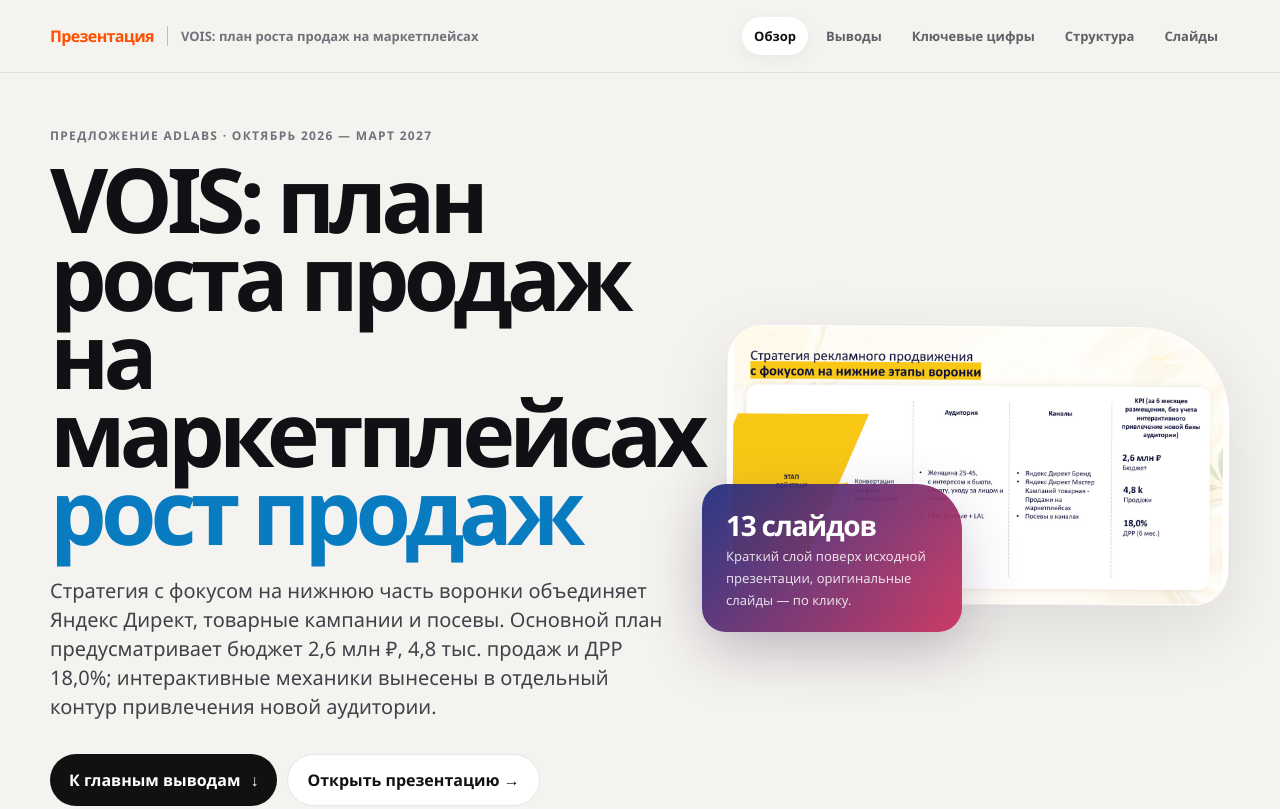
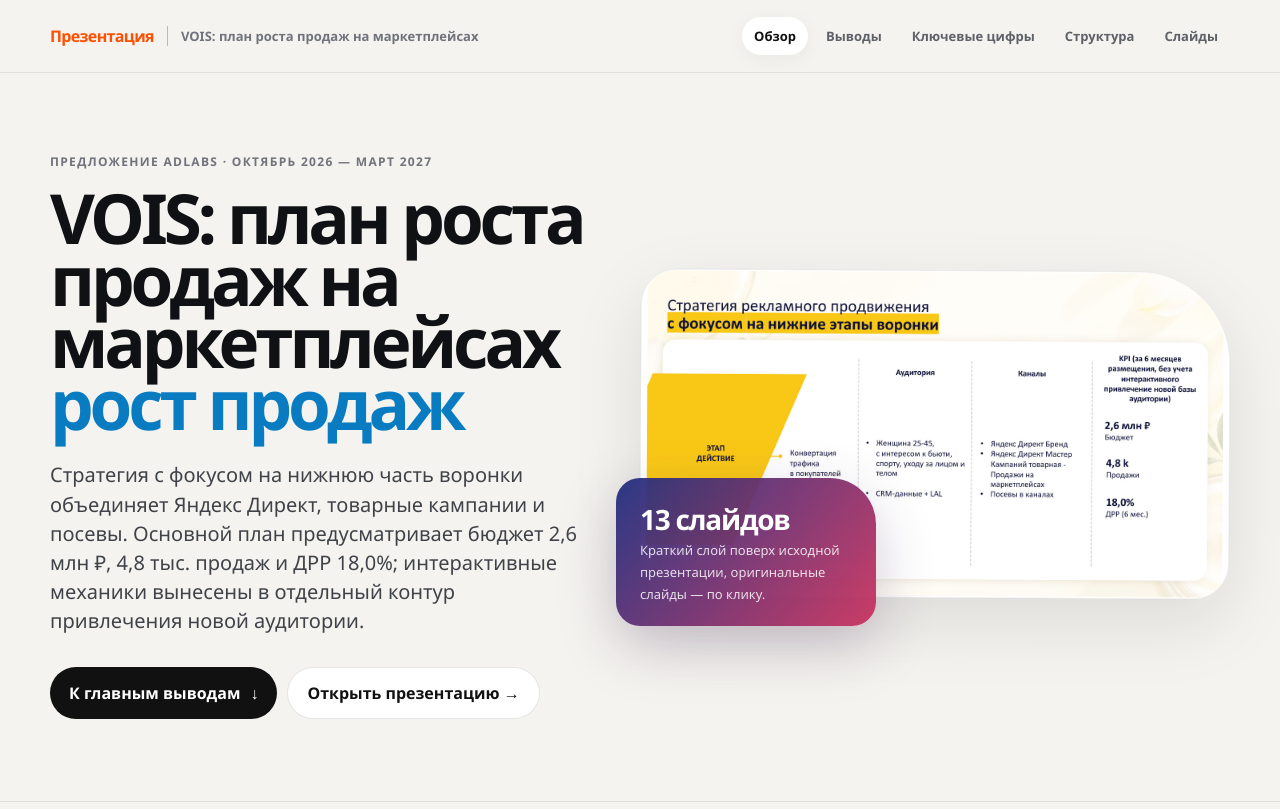
Before and after one commit to vanchdesign-code/landings-public, a plain HTML site: page sites/26f762da7141bfb6/index.html in a window 1280 px wide. Shown: the top 809 px of the page. Drawn offline with Linux system fonts and the light colour scheme.

Commit message:
Publish landing: 26f762da7141bfb6

```diff
--- a/sites/26f762da7141bfb6/index.html
+++ b/sites/26f762da7141bfb6/index.html
@@ -27,8 +27,9 @@
 .navlinks a{font-size:13px;font-weight:720;padding:10px 12px;border-radius:999px;color:#5f6168;transition:.2s ease}
 .navlinks a:hover,.navlinks a.active{background:#fff;color:#111;box-shadow:0 4px 18px rgba(0,0,0,.05)}
 .hero{padding:54px 0 56px;min-height:calc(100vh - 72px);display:grid;align-items:center}
-.hero-grid{display:grid;grid-template-columns:.9fr 1.1fr;gap:56px;align-items:center}
-.hero-copy h1{font-size:clamp(58px,7vw,100px);line-height:.87;letter-spacing:-.065em;margin:16px 0 26px;max-width:620px}
+.hero-grid{display:grid;grid-template-columns:minmax(0,.95fr) minmax(0,1.05fr);gap:56px;align-items:center}
+.hero-copy{min-width:0;position:relative;z-index:1}
+.hero-copy h1{font-size:clamp(48px,5.4vw,84px);line-height:.9;letter-spacing:-.06em;margin:16px 0 26px;max-width:100%;overflow-wrap:anywhere;text-wrap:balance}
 .hero-copy h1 span{display:block;color:var(--blue)}
 .hero-copy p{font-size:20px;line-height:1.46;max-width:650px;color:#3f4248;margin:0 0 32px}
 .cta-row{display:flex;gap:10px;flex-wrap:wrap}
```
